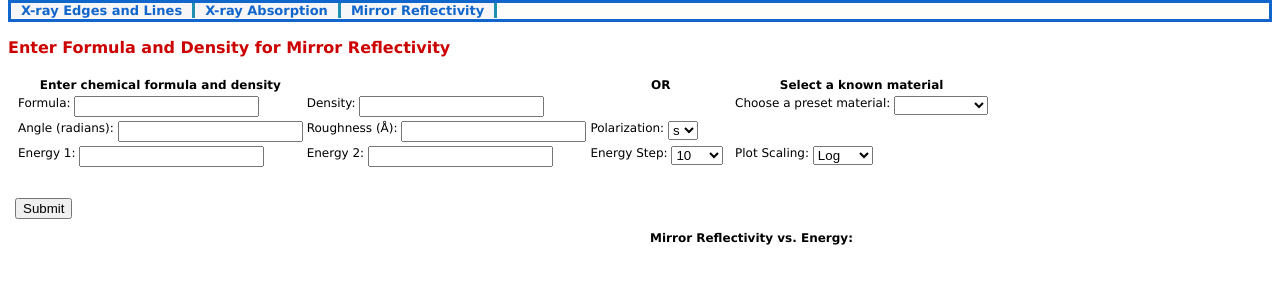
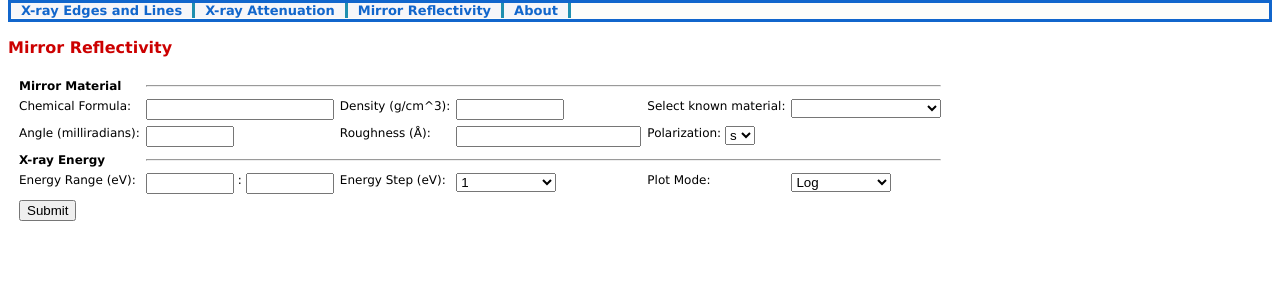
Before and after one commit to xraypy/xrayweb, a Flask app: template xrayweb/templates/reflectivity.html in a window 1280 px wide. Shown: the part 39-339 px from the top of the page. Run offline with Flask 2, Linux system fonts and the light colour scheme; the template is opened without the code that fills it: most values are stand-ins (such as "Sample title", 1, 10 or a date in 2020); parts of the project's set-up code (start-up, migrations or seed data) failed here and were passed over; some libraries are stand-ins or nearby versions.

Commit message:
updates to templates

```diff
--- a/xrayweb/templates/layout.html
+++ b/xrayweb/templates/layout.html
@@ -23,10 +23,10 @@
         }
         return "";
       }
-      function displayinfo() {
-        var dropdown = document.getElementById('mats');
-        document.getElementById('formula').value=toFormula(dropdown.options[dropdown.selectedIndex].text);
-        document.getElementById('density').value=toDensity(dropdown.options[dropdown.selectedIndex].text);
+      function displayinfo(mats, formula, density) {
+        var dropdown = document.getElementById(mats);
+        document.getElementById(formula).value=toFormula(dropdown.options[dropdown.selectedIndex].text);
+        document.getElementById(density).value=toDensity(dropdown.options[dropdown.selectedIndex].text);
       }
     </script>
   </head>
@@ -42,8 +42,13 @@
 
   <ul class=topmenu>
     <li>   <a href="{{url_for('element')}}"> X-ray Edges and Lines </a> </li>
-    <li>   <a href="{{url_for('formula')}}"> X-ray Absorption </a> </li>
+    <li>   <a href="{{url_for('atten')}}"> X-ray Attenuation </a> </li>
+    <!-- <li>   <a href="{{url_for('ionchamber')}}"> Ion Chamber Flux </a> </li> -->
     <li>   <a href="{{url_for('reflectivity')}}"> Mirror Reflectivity </a> </li>
+    <!-- <li>   <a href="{{url_for('darwinwidth')}}"> Mono Darwin Widths </a> </li> -->
+    <!-- <li>   <a href="{{url_for('scattering')}}"> Scattering Factors </a> </li>  -->
+    <li align='right'>   <a href="{{url_for('about')}}"> About </a> </li>
     </ul>
-{% block body %}
+
+    {% block body %}
 {% endblock %}
--- a/xrayweb/templates/reflectivity.html
+++ b/xrayweb/templates/reflectivity.html
@@ -1,7 +1,7 @@
 {% extends "layout.html" %}
 
 {% block body %}
-<p><div class=subtitle>Enter Formula and Density for Mirror Reflectivity</div></p>
+<p><div class=subtitle>Mirror Reflectivity</div></p>
 <div class=body>
   {% if errors %}
     {% for e in range(errors) %}
@@ -10,47 +10,42 @@
   {% endif %}
 
    <form action="{{url_for('reflectivity')}}" method="POST">
-    <table>
+
+     <table cellpadding=2 border=0>
+
+       <tr><td><b>Mirror Material</b></td><td colspan=5><hr></td></tr>
        <tr>
-        <th>Enter chemical formula and density</th>
-        <th></th>
-        <th>OR</th>
-        <th>Select a known material</th>
-      </tr>
-      <tr>
+	 <td><label for="formula1">Chemical Formula:</label></td>
+
+         <td><input style="width: 180px;" type="text" id="formula1"
+		    name="formula1" value="{{ request.form['formula1'] }}">
+	 </td>
+	 <td><label for="density1">Density (g/cm^3):</label></td>
+	 <td><input style="width: 100px;" type="text" id="density1"
+		    name="density1" value="{{ request.form['density1'] }}">
+	 </td>
+	 <td><label for="mats1">Select known material:</label></td>
 	 <td>
-          <label for="formula">Formula:</label>
-          <input type="text" id="formula" name="formula" value="{{ request.form['formula'] }}">
-        </td>
-
-        <td>
-          <label for="density">Density:</label>
-          <input type="text" id="density" name="density" value="{{ request.form['density'] }}">
-        </td>
-
-        <td></td>
-
-        <td>
-          <label for="mats">Choose a preset material:</label>
-          <select name="mats" id="mats"
-            onchange="displayinfo()">
+           <select name="mats1" id="mats1" style="width: 150px;"
+		   onchange="displayinfo('mats1', 'formula1', 'density1')">
             <option></option>
             {% for mat in matlist %}
-            <option value="{{mat}}" {% if request.form['mats'] == "{{mat}}" %} selected {% endif %}>{{mat}}</option>
+            <option value="{{mat}}"
+		    {% if request.form['mats1'] == mat %} selected {% endif %}>
+	      {{mat}}</option>
             {% endfor %}
         </select>
+       </td></tr>
+
+       <tr><td> <label for="angle1">Angle (milliradians):</label></td>
+	 <td><input style="width: 80px;" type="number" id="angle1" name="angle1"
+		    min="0" step="0.1" value="{{ request.form['angle1'] }}">
 	 </td>
-      </tr>
-
-      <tr>
-        <td>
-          <label for="angle">Angle (radians):</label>
-          <input type="number" min="0" step="0.001" id="angle" name="angle" value="{{ request.form['angle'] }}">
-        </td>
-
         <td>
           <label for="roughness">Roughness (Å):</label>
-          <input type="number" min="0" id="roughness" name="roughness" size="8" value="{{ request.form['roughness'] }}">
+	  </td><td>
+          <input type="number" min="0" id="roughness" name="roughness"
+		 size="8"  value="{{ request.form['roughness'] }}">
         </td>
 
         <td>
@@ -62,20 +57,20 @@
         </td>
        </tr>
 
+       <tr><td><b>X-ray Energy</b></td><td colspan=5><hr></td></tr>
        <tr>
+	 <td> <label for="energy1">Energy Range (eV):</label></td>
+	 <td> <input style="width: 80px;" type="number" id="energy1" name="energy1"
+		     min="0" step="50" value="{{ request.form['energy1'] }}">
+	  <label for="energy2">:</label>
+	  <input style="width: 80px;" type="number" id="energy2" name="energy2"
+		 min="0" step="50" value="{{ request.form['energy2'] }}"> </td>
+	 <td> <label for="step"> Energy Step (eV):</label></td>
 	 <td>
-          <label for="energy1">Energy 1:</label>
-          <input type="number" min="0" step="50" id="energy1" name="energy1" value="{{ request.form['energy1'] }}"> &nbsp;
-        </td>
-
-        <td>
-          <label for="energy2">Energy 2:</label>
-          <input type="number" min="0" step="50" id="energy2" name="energy2" value="{{ request.form['energy2'] }}"> &nbsp;
-        </td>
-
-        <td>
-          <label for="step">Energy Step:</label>
-          <select name="step" id="step">
+           <select style="width: 100px;" name="step" id="step">
+             <option value="1" {% if request.form['step'] == "1" %} selected {% endif %}>1</option>
+             <option value="2" {% if request.form['step'] == "2" %} selected {% endif %}>2</option>
+             <option value="5" {% if request.form['step'] == "5" %} selected {% endif %}>5</option>
              <option value="10" {% if request.form['step'] == "10" %} selected {% endif %}>10</option>
              <option value="20" {% if request.form['step'] == "20" %} selected {% endif %}>20</option>
              <option value="50" {% if request.form['step'] == "50" %} selected {% endif %}>50</option>
@@ -83,68 +78,75 @@
              <option value="200" {% if request.form['step'] == "200" %} selected {% endif %}>200</option>
              <option value="500" {% if request.form['step'] == "500" %} selected {% endif %}>500</option>
              <option value="1000" {% if request.form['step'] == "1000" %} selected {% endif %}>1000</option>
-          </select> &nbsp;
+           </select>
 	 </td>
 
+	 <td> <label for="mode">Plot Mode:</label> </td>
 	 <td>
-          <label for="mode">Plot Scaling:</label>
-          <select name="mode" id="mode">
-          <option value="Log" {% if request.form['mode'] == "Log" %} selected {% endif %}>Log</option>
-          <option value="Linear" {% if request.form['mode'] == "Linear" %} selected {% endif %}>Linear</option>
+           <select style="width: 100px;" name="mode" id="mode">
+             <option value="Log"    {% if request.form['mode'] == "Log" %}
+		     selected {% endif %}>  Log</option>
+             <option value="Linear" {% if request.form['mode'] == "Linear" %}
+		     selected {% endif %}>Linear</option>
            </select>
 	 </td>
+
        </tr>
+
+
+
+       <tr><td>  <input type="submit" value="Submit"></td></tr>
      </table>
 
-    <br><br>
-    <input type="submit" value="Submit">
     </form>
     <p>
     </p>
 
-  <div class="flex-container">
-    <div class="flex-child magenta">
-      {% if num %}
+    {% if has_data %}
     <a href="{{url_for('reflectdata',
-        formula=request.form['formula'],
-        rho=request.form['density'],
-        angle=request.form['angle'],
+		 formula=request.form['formula1'],
+		 rho=request.form['density1'],
+		 angle=request.form['angle1'],
 		 rough=request.form['roughness'],
 		 polar=request.form['polarization'],
 		 e1=request.form['energy1'],
 		 e2=request.form['energy2'],
-        estep=request.form['step'])}}"> download data file
-      </a><br>
-        <table>
-          <caption><b>Results Table:</b></caption>
-          <tr>
-            <th>Energy &nbsp;</th>
-            <th>Mirror Reflectivity &nbsp;</th>
-          </tr>
+		 estep=request.form['step'])}}"> download data file</a>
 
-          {% for x in range(num) %}
-          <tr class={{ loop.cycle('odd', 'even') }}>
-            <td>{{energies[x]}}</td>
-            <td>{{reflectivities[x]}}</td>
-          </tr>
-          {% endfor %}
-        </table>
-      {% endif %}
-    </div>
+    &nbsp; &nbsp;
 
-    <div class="flex-child green">
-        {% if ref_plot %}
-        <b>Mirror Reflectivity vs. Energy:</b>
+    <a href="{{url_for('reflectscript',
+		 formula=request.form['formula1'],
+		 rho=request.form['density1'],
+		 angle=request.form['angle1'],
+		 rough=request.form['roughness'],
+		 polar=request.form['polarization'],
+		 e1=request.form['energy1'],
+		 e2=request.form['energy2'],
+		 estep=request.form['step'])}}"> download python script</a><br>
 
     <script src="https://cdn.plot.ly/plotly-latest.min.js" charset="utf-8"></script>
+
+   <table cellpadding=2 border=0 style='vertical-align: top; '>
+     <tr style='vertical-align: top; '>
+
+       <td>
          <div id="ref_plot">
            <script  type="text/javascript">
              var graph = {{ref_plot | safe}};
              Plotly.plot('ref_plot',   graph.data,   graph.layout || {},  config=graph.config);
            </script>
          </div>
+       </td><td>
+         <div id="angc_plot">
+           <script  type="text/javascript">
+             var graph = {{angc_plot | safe}};
+             Plotly.plot('angc_plot',   graph.data,   graph.layout || {},  config=graph.config);
+           </script>
+         </div>
+   </td></tr></table>
+
+
    {% endif %}
 </div>
-  </div>
-</div>
 {% endblock %}
```
Lines whose indentation alone changed are shown as unchanged.
